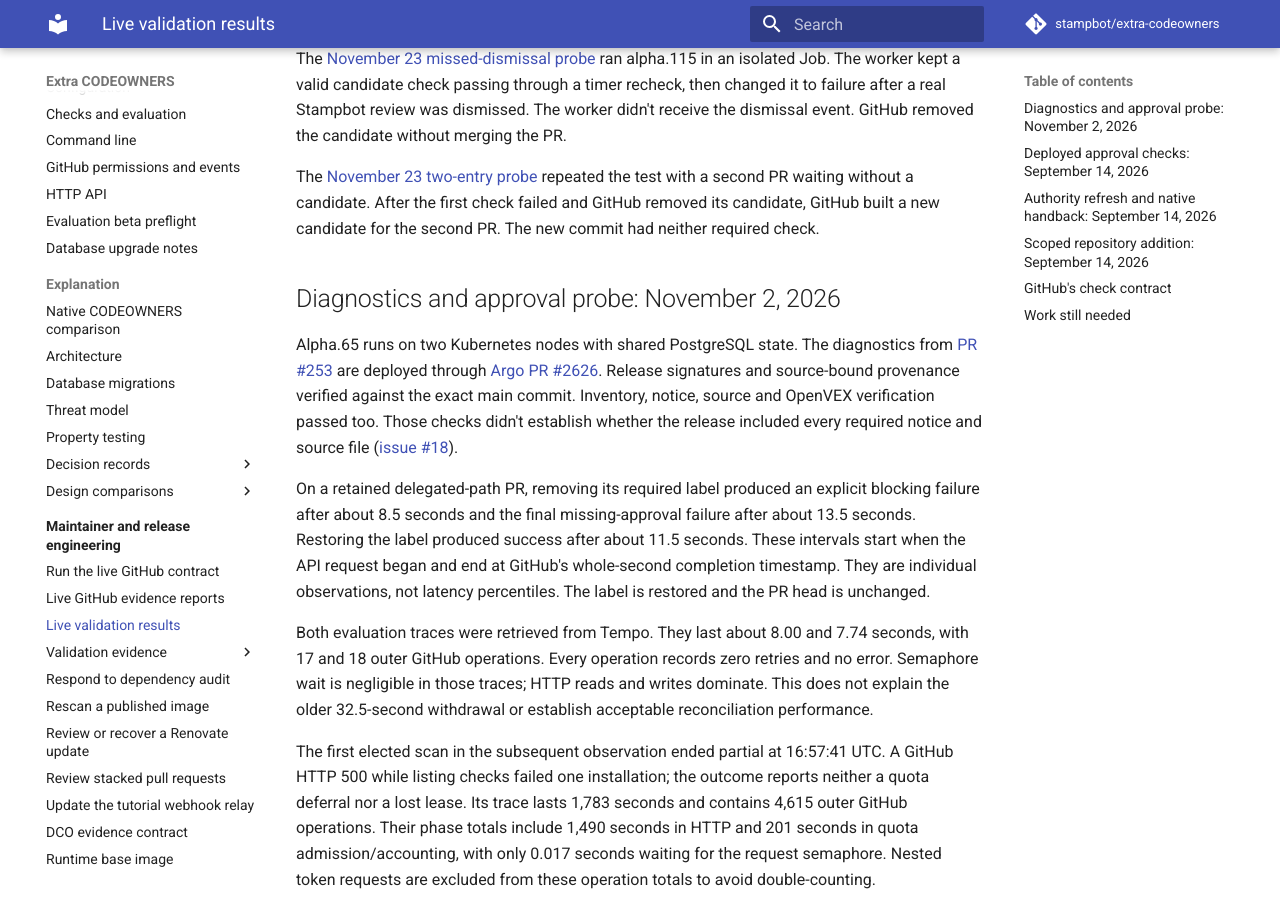
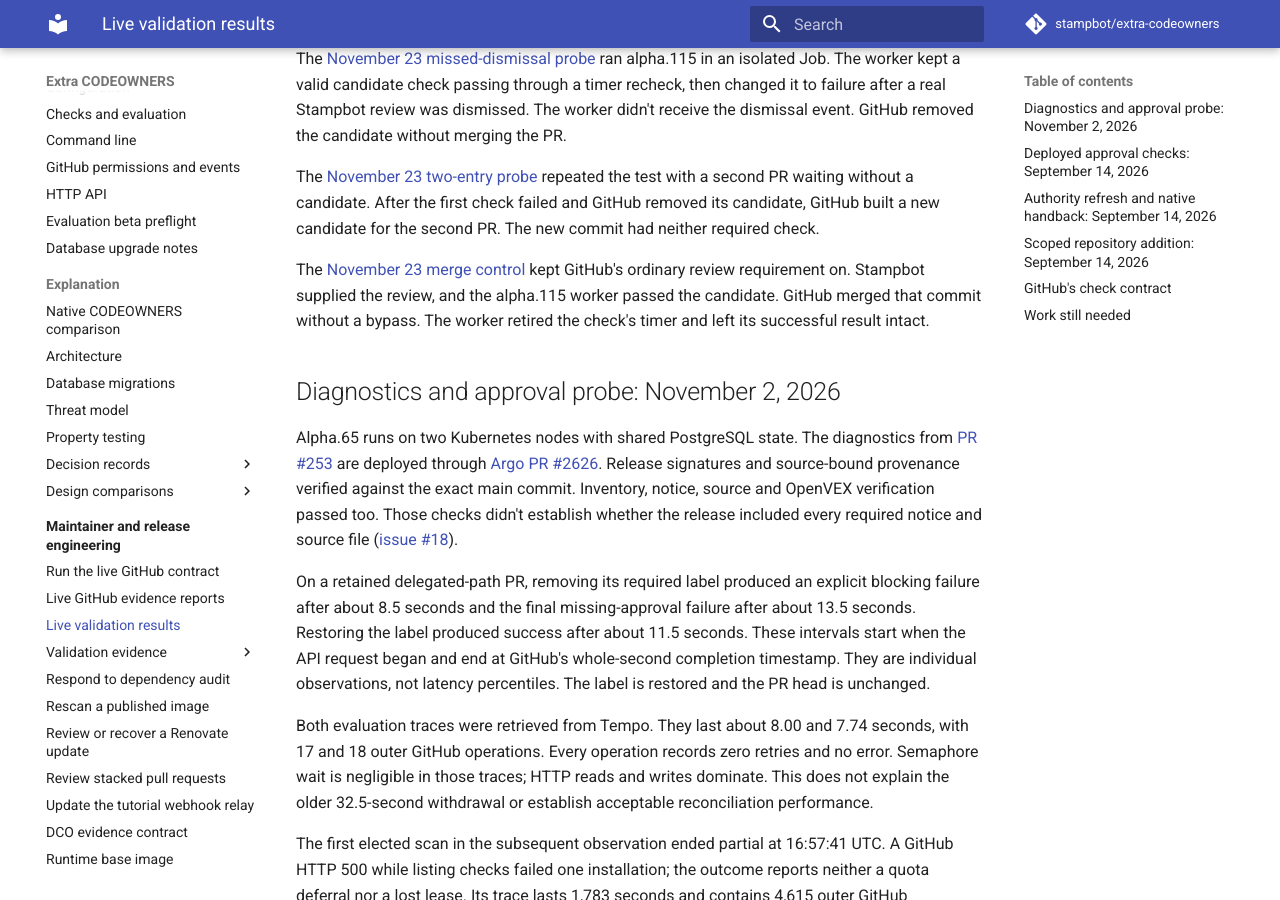
Before and after one commit to stampbot/extra-codeowners, an MkDocs documentation site: the page built from docs/maintainers/live-validation.md, in a window 1280 px wide and 900 px high, scrolled down 2693 px. Built offline with MkDocs 1.6.1 and Material for MkDocs 9.7.7, drawn with Linux system fonts in a browser that asks for light colours; comment, search, counter and statistics services are not loaded.

Commit message:
docs: record an approved candidate merge under both rules
Signed-off-by: Danny Sauer <github@dannysauer.com>

```diff
--- a/docs/maintainers/live-validation.md
+++ b/docs/maintainers/live-validation.md
@@ -149,6 +149,12 @@ The [November 23 two-entry probe](evidence/2026-11-23-worker-with-queued-followe
 repeated the test with a second PR waiting without a candidate. After the
 first check failed and GitHub removed its candidate, GitHub built a new
 candidate for the second PR. The new commit had neither required check.
+
+The [November 23 merge control](evidence/2026-11-23-approved-candidate-merged.md)
+kept GitHub's ordinary review requirement on. Stampbot supplied the review,
+and the alpha.115 worker passed the candidate. GitHub merged that commit
+without a bypass. The worker retired the check's timer and left its
+successful result intact.
 
 ## Diagnostics and approval probe: November 2, 2026
 
--- a/mkdocs.yml
+++ b/mkdocs.yml
@@ -116,6 +116,7 @@ nav:
           - November independent review count: maintainers/evidence/2026-11-23-independent-review-count.md
           - November missed review dismissal: maintainers/evidence/2026-11-23-missed-review-dismissal.md
           - November queue with a waiting PR: maintainers/evidence/2026-11-23-worker-with-queued-follower.md
+          - November approved candidate merge: maintainers/evidence/2026-11-23-approved-candidate-merged.md
       - Respond to dependency audit: how-to/respond-to-dependency-audit.md
       - Rescan a published image: how-to/rescan-published-image.md
       - Review or recover a Renovate update: how-to/manage-renovate-updates.md
```
Also changed, not shown: docs/maintainers/evidence/2026-11-23-approved-candidate-merged.md (added, +51 -0 lines), docs/maintainers/evidence/index.md (+1 -0 lines).
